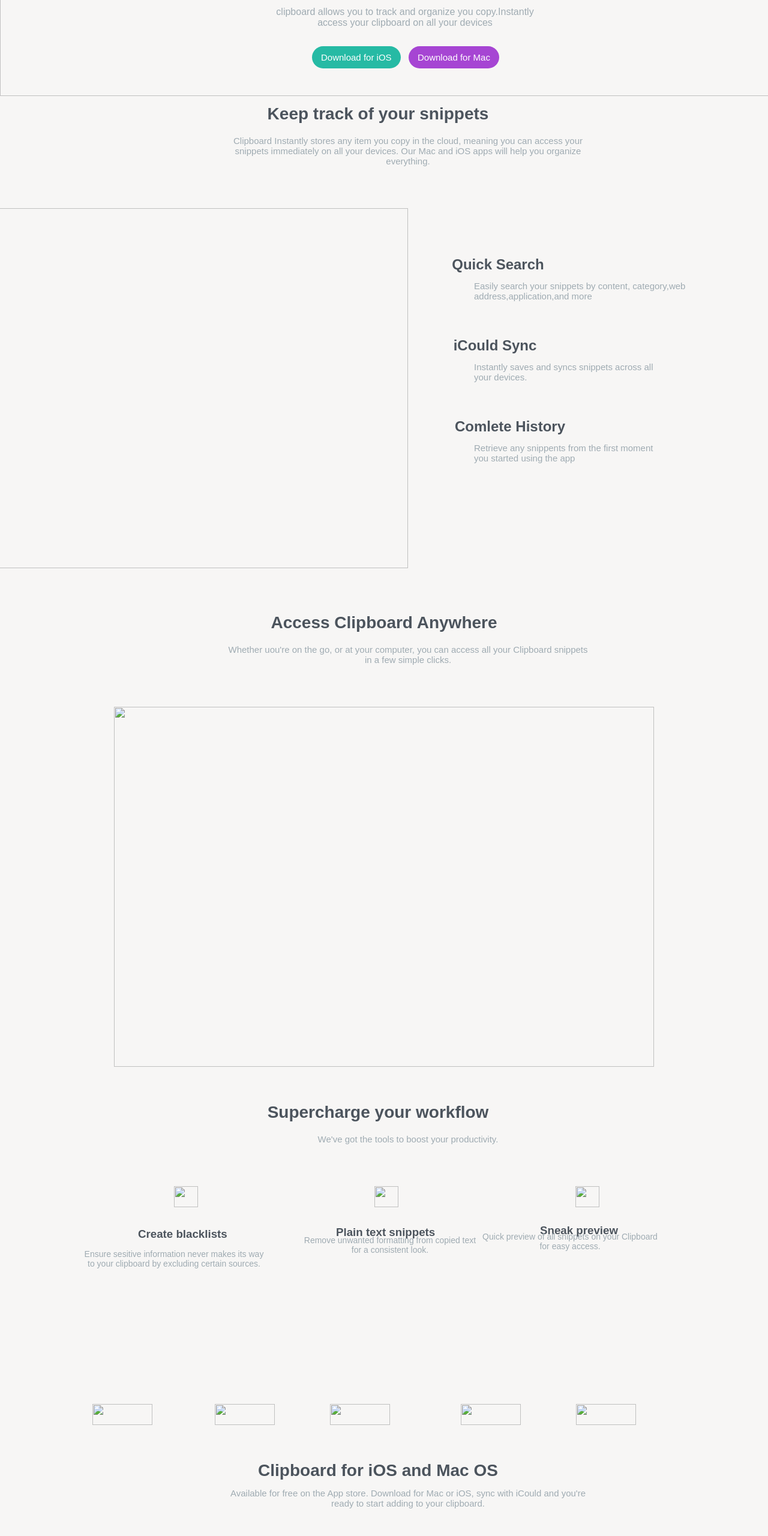
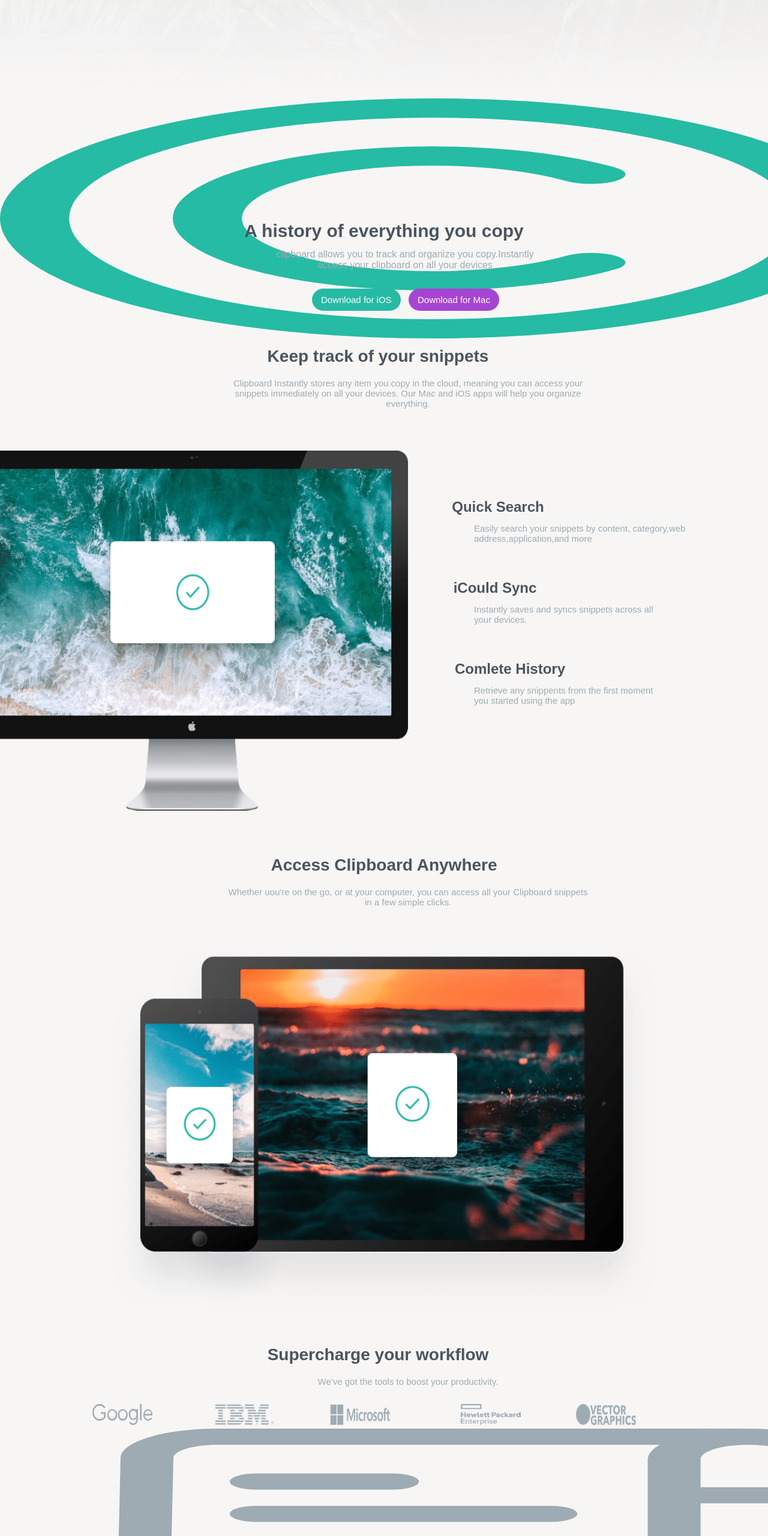
Before and after one commit to OmarHafsa/Clipboard-landing-page, a plain HTML site: page index.html in a window 1280 px wide. Shown: the part 240-2800 px from the top of the page at 60% size. Drawn offline with Linux system fonts and the light colour scheme; a web font is replaced by a local one.

Commit message:
Update index.html

```diff
--- a/index.html
+++ b/index.html
@@ -11,52 +11,64 @@
 </head>
 <body>
   <div id="back">
-<img src="bg-header-desktop.png">
-    <img class="iimm" src="./image/logo.svg" alt="logo" >
+    <div class="first part">
+<img src="./images/bg-header-desktop.png">
+    <img src="./images/logo.svg" class="c-logo">
     <h2>A history of everything you copy</h2>
    <p>clipboard allows you to track and organize you copy.Instantly access your clipboard on all your devices</p>
  <button class="ios">Download for iOS</button>
  <button class="Mac">Download for Mac</button>
+ </div>
+ <div class="second part">
     <h2 class="h22">Keep track of your snippets</h2>
     <P class="p1">Clipboard Instantly stores any item you copy in the cloud, meaning you can access your snippets immediately on all your devices. Our Mac and iOS apps will help you organize everything.</P>
-<img src="./image-computer.png" class="iim">
+    <img src="./images/image-computer.png" class="iim">
     <h2 class="h23">Quick Search</h2>
     <p class="p12">Easily search your snippets by content, category,web address,application,and more</p>
     <h2 class="h24">iCould Sync</h2>
     <p class="p12">Instantly saves and syncs snippets across all </br>your devices.</p>
     <h2 class="h25">Comlete History</h2>
     <p class="p12">Retrieve any snippents from the first moment </br> you started using the app</p>
+</div>
+<div class="third part">
    <h2 class="h26">Access Clipboard Anywhere</h2>
    <p class="p1">Whether uou're on the go, or at your computer, you can access all your Clipboard snippets in a few simple clicks. </p>
-<img src="image-devices.png" class="image">
+   <img src="./images/image-devices.png" class="image">
+ </div>
+<div class="forth part">
    <h2 class="h22">Supercharge your workflow</h2>
    <p class="p1">We've got the tools to boost your productivity.</p>
-<img src="icon-blacklist.svg" class="ima">
-<img src="icon-text.svg" class="ima">
-<img src="icon-preview.svg" class="ima">
+
+   <img src="./images/icon-blacklist.svg" class="icon">
+   <img src="./images/icon-text.svg" class="icon" >
+   <img src="./images/icon-preview.svg" class="icon">
+
    <h3>Create blacklists</h3>
    <h3 class="h33">Plain text snippets</h3>
    <h3 class="h34">Sneak preview</h3>
    <p class="p13">Ensure sesitive information never makes its way to your clipboard by excluding certain sources.</p>
    <p class="p14">Remove unwanted formatting from copied text for a consistent look.</p>
    <p class="p15">Quick preview of all snippets on your Clipboard for easy access.</p>
+</div>
+ <div class="fifth part">
    <div class="logo">
-<img src="logo-ibm.png" class="ibm">
-<img src="logo-google.png" class="google">
-<img src="logo-microsoft.png" class="microsoft">
-<img src="logo-hp.png" class="hp">
-<img src="logo-vector-graphics.png" class="vector">
+    <img src="./images/logo-ibm.png" class="ibm">
+    <img src="./images/logo-google.png" class="google">
+    <img src="./images/logo-microsoft.png" class="microsoft">
+    <img src="./images/logo-hp.png" class="hp">
+    <img src="./images/logo-vector-graphics.png" class="vector">
   </div>
   <h2 class="h32"> Clipboard for iOS and Mac OS</h2>
   <p class="p1">Available for free on the App store. Download for Mac or iOS, sync with iCould and you're ready to start adding to your clipboard.</p>
   <button class="ios"> Download for iOS</button>
   <button class="Mac">Download for Mac</button>
-
 </div>
 </div>
+</div>
+<div class="six part">
 <footer>
   <div class="footer">
-    <div class="logo-c"><img src="logo.svg" class="c"></div>
+    <div class="logo-c"><img src="./images/logo.svg" class="c"></div>
 
     <div id="column1">
       <p class="p13">FAQs</p>
@@ -71,12 +83,13 @@
 
      </div>
      <div id="colmun4">
-      <img  class="facebook" src="icon-facebook.svg">
-      <img class="twitter" src="icon-twitter.svg">
-      <img class="instgram" src="icon-instagram.svg">
+      <img  class="facebook" src="./images/icon-facebook.svg">
+      <img class="twitter" src="./images/icon-twitter.svg">
+      <img class="instgram" src="./images/icon-instagram.svg">
     </div>
    </div>
   </footer>
+  </div>
 </body>
 
 </html>
```
Lines whose indentation alone changed are shown as unchanged.
